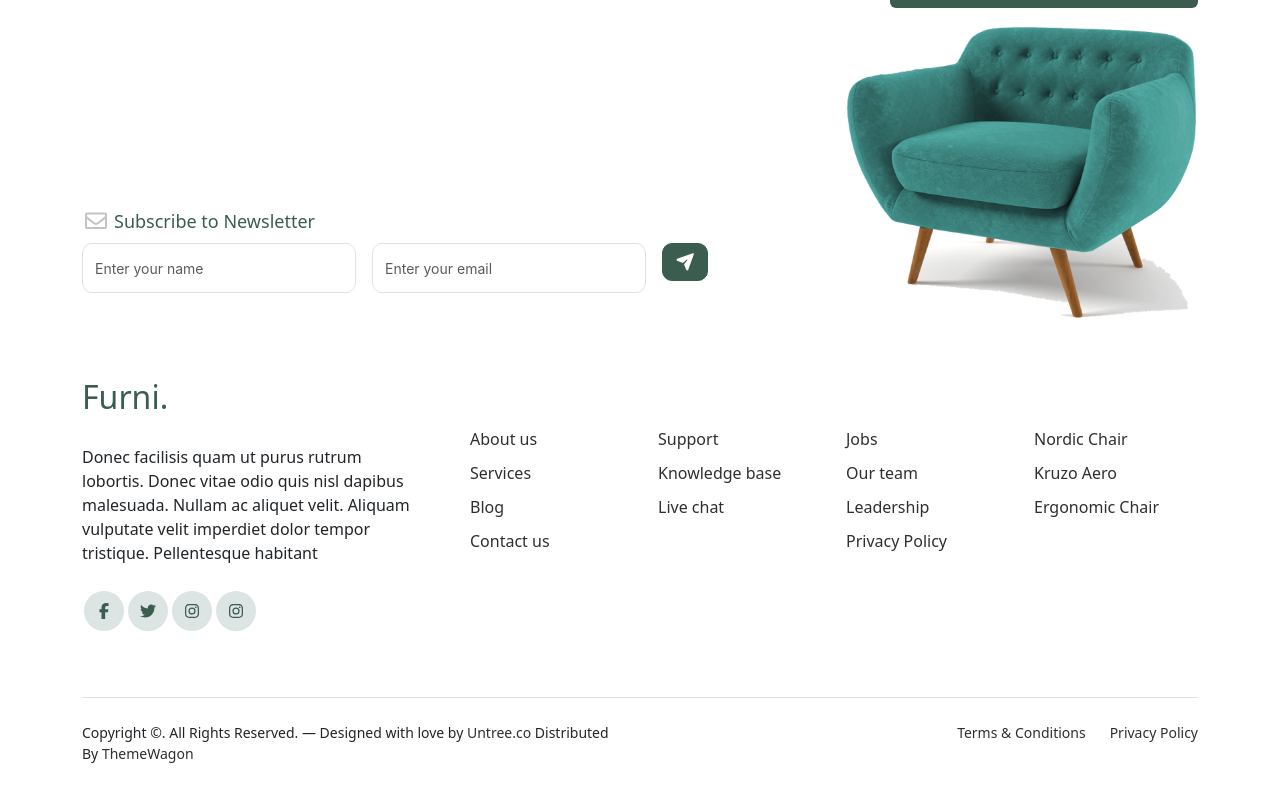
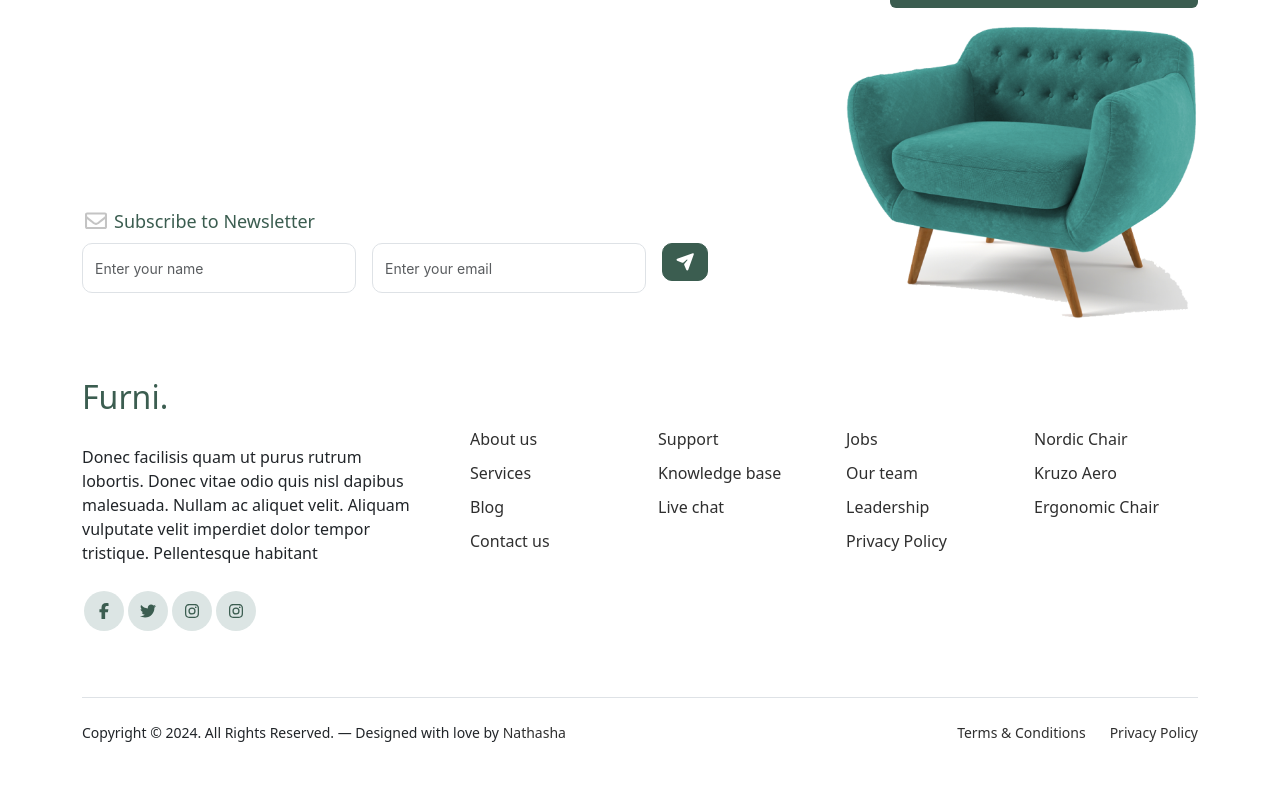
Before and after one commit to FlorinNatha/FunitureWebsie-frontend, a React (Vite) app: page /cart in a window 1280 px wide. Shown: the part 963-1765 px from the top of the page. Built offline with nearby package versions, Linux system fonts and the light colour scheme.

Commit message:
updated frontend

```diff
--- a/package.json
+++ b/package.json
@@ -10,6 +10,10 @@
     "preview": "vite preview"
   },
   "dependencies": {
+    "@fortawesome/fontawesome-svg-core": "^7.2.0",
+    "@fortawesome/free-brands-svg-icons": "^7.2.0",
+    "@fortawesome/free-solid-svg-icons": "^7.2.0",
+    "@fortawesome/react-fontawesome": "^3.3.1",
     "axios": "^1.8.1",
     "bootstrap": "^5.3.3",
     "react": "^19.0.0",
--- a/src/components/FooterSection.jsx
+++ b/src/components/FooterSection.jsx
@@ -103,7 +103,7 @@ function FooterSection() {
           <div className="row pt-4">
             <div className="col-lg-6">
               <p className="mb-2 text-center text-lg-start">
-                Copyright &copy;<script>document.write(new Date().getFullYear());</script>. All Rights Reserved. &mdash; Designed with love by <a href="https://untree.co">Untree.co</a> Distributed By <a href="https://themewagon.com">ThemeWagon</a>
+                Copyright &copy; 2024. All Rights Reserved. &mdash; Designed with love by <a href="#">Nathasha</a>
               </p>
             </div>
 
--- a/src/style/Home.css
+++ b/src/style/Home.css
@@ -22,7 +22,7 @@
         font-size: 54px; } }
   .hero p {
     color: rgba(255, 255, 255, 0.5);
-    margin-botom: 30px; }
+    margin-bottom: 30px; }
 
 
 
@@ -148,7 +148,7 @@
         content: "";
         width: 255px;
         height: 217px;
-        background-image: url("../images/dots-yellow.svg");
+        background-image: url("../assets/dots-yellow.svg");
         background-repeat: no-repeat;
         background-size: contain;
         -webkit-transform: translate(-40%, -40%);
```
